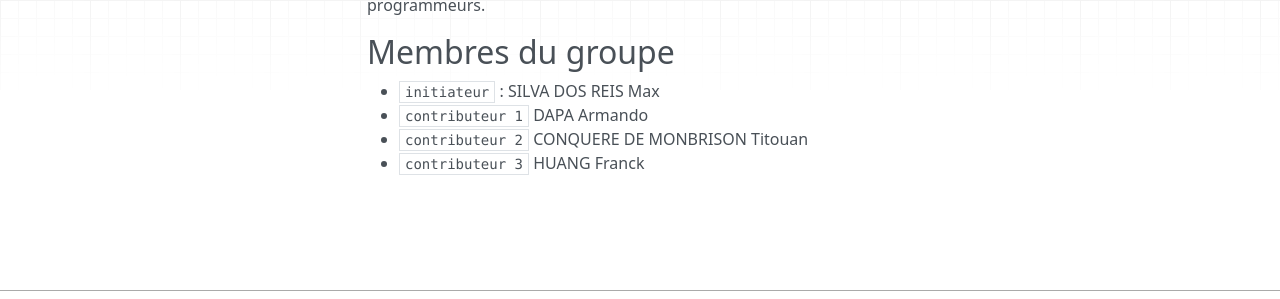
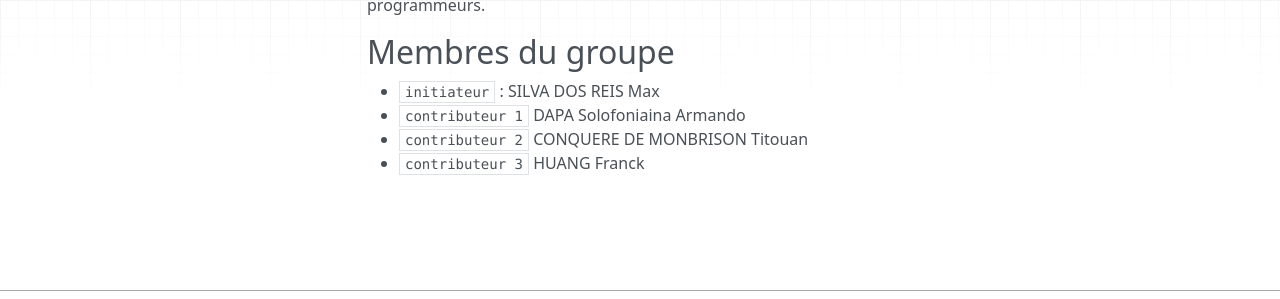
Before and after one commit to efrei-git/quotes-docs-max-titouan-franck-armando, an MkDocs documentation site: the page built from docs/index.md, in a window 1280 px wide. Shown: the part 216-515 px from the top of the page. Built offline with MkDocs 1.6.1, drawn with Linux system fonts in a browser that asks for light colours; nearby versions of some CDN libraries.

Commit message:
Complete index.md and README.md (Contributor 1)

```diff
--- a/docs/index.md
+++ b/docs/index.md
@@ -5,6 +5,6 @@ Programming Quotes est petite application qui permet d'afficher des citations hu
 ## Membres du groupe
 
 - `initiateur` : SILVA DOS REIS Max
-- `contributeur 1` DAPA Armando
+- `contributeur 1` DAPA Solofoniaina Armando
 - `contributeur 2` CONQUERE DE MONBRISON Titouan
 - `contributeur 3` HUANG Franck
```
Also changed, not shown: README.md (+1 -1 lines).
